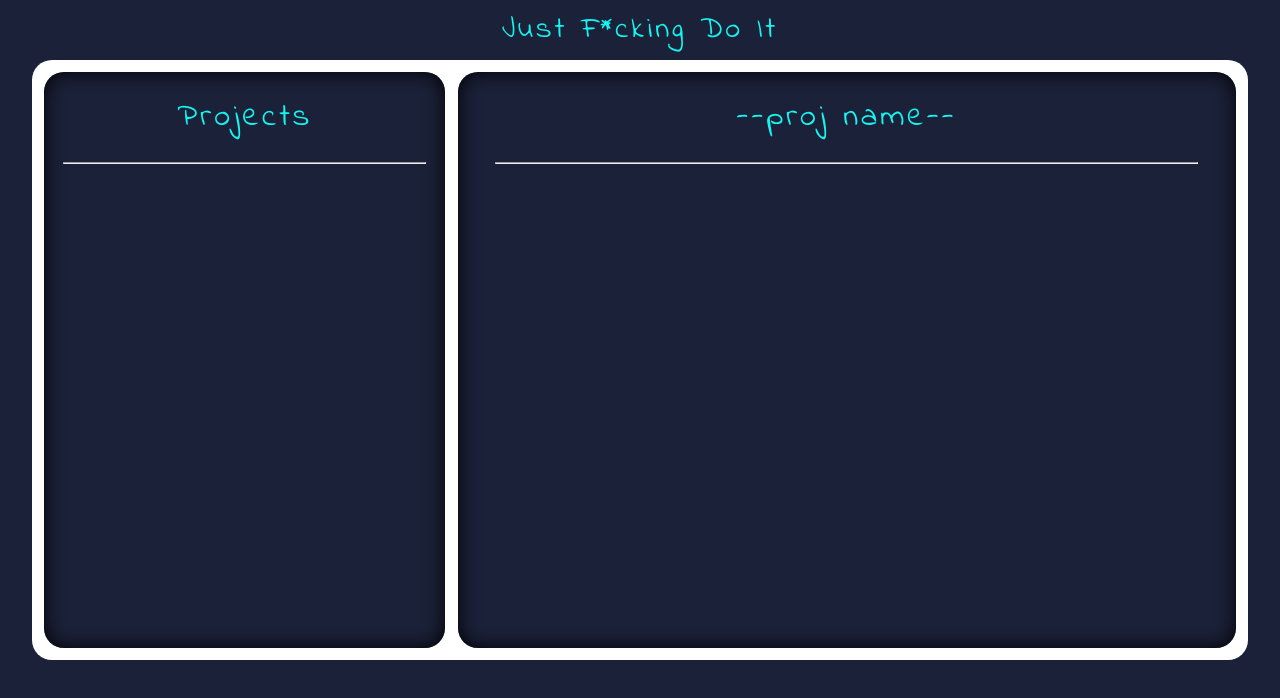
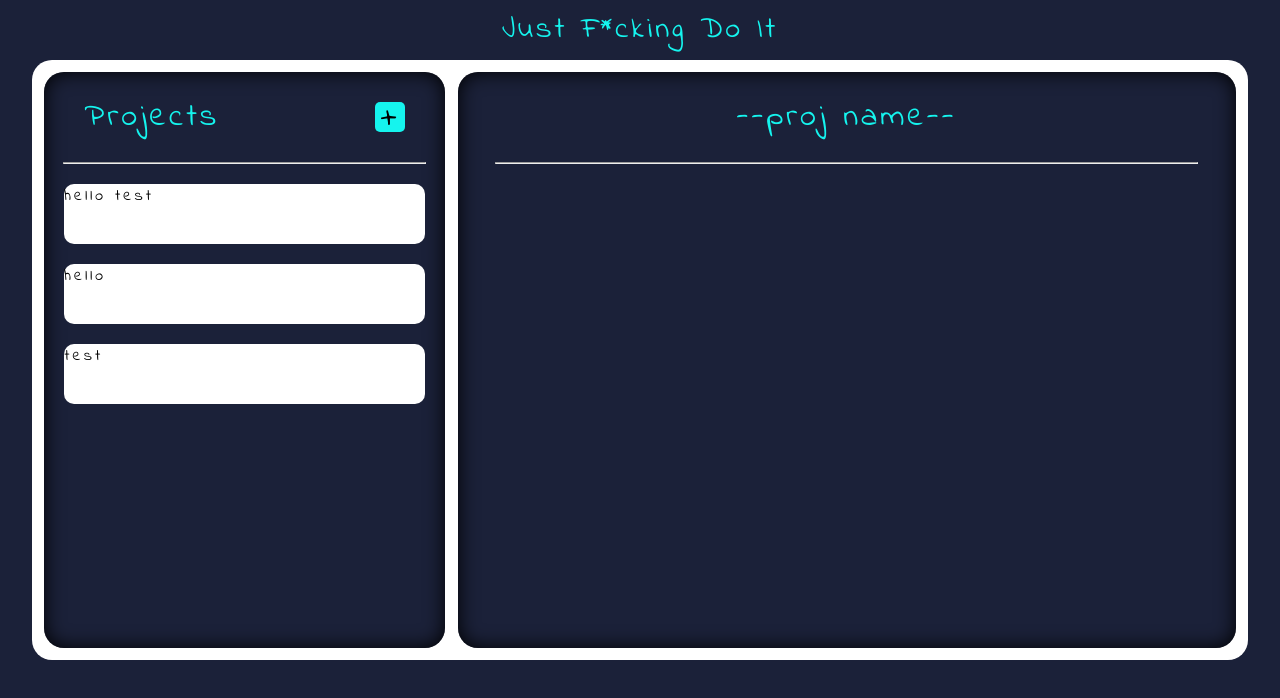
Before and after one commit to saltytomatoes/ToDoApp, a website built with webpack: page dist/index.html in a window 1280 px wide. Built offline with nearby package versions, Linux system fonts and the light colour scheme.

Commit message:
designed top bar of project holder, added project object

```diff
--- a/src/design.css
+++ b/src/design.css
@@ -47,6 +47,7 @@ header span:hover {
 
 hr {
     width: 90%;
+    margin-top: 0;
 }
 
 
@@ -60,6 +61,13 @@ hr {
 
 .subdiv h1 {
     text-align: center;
+}
+
+.notTxt {
+    -webkit-user-select: none; /* Safari */
+    -moz-user-select: none; /* Firefox */
+    -ms-user-select: none; /* IE10+/Edge */
+    user-select: none; /* Standard */
 }
 
 #mainHolder {
@@ -78,6 +86,43 @@ hr {
     margin: 1% 0 1% 1%;
 }
 
+#addProjectBtn {
+    height: 30px;
+    width: 30px;
+    border-radius: 5px;
+    background-color: var(--neonblue);
+    align-self: center;
+    text-align: center;
+    line-height: 30px;
+    font-size: 35px;
+    cursor:default;
+    transition: .1s;
+    margin-right: 10%;
+}
+
+#addProjectBtn:hover {
+    transform: scale(1.1);
+    box-shadow: 0 0 13px var(--neonblue);
+}
+
+#addProjectBtn:active {
+    transform: scale(1);
+}
+
+#projectHolder .topBar {
+    display: flex;
+    justify-content: space-between;
+}
+
+#projectHolder h1 {
+    margin-left: 10%;
+}
+
+
+
+
+
+
 .subdiv .title {
     text-align: center;
     color: var(--neonblue);
@@ -90,3 +135,12 @@ hr {
     margin: 1% 0 1% 1%;
     border-radius: 20px;
 }
+
+.project {
+    height: 60px;
+    width: 90%;
+    margin: auto;
+    background-color: white;
+    border-radius: 10px;
+    margin-top: 20px;
+}
--- a/src/index.js
+++ b/src/index.js
@@ -1,31 +1,78 @@
+
+import { EventEmitter } from './eventEmitter.js';
+
+// Converts string to dom elements
+function strToHtml(str) {
+    let parser = new DOMParser();
+    str = parser.parseFromString(str, "text/html").body.firstElementChild;
+
+    return str;
+}
 
 
-const InitialContent = (function () {
+// sets the initial view
+const InitializeView = (function () {
 
     const Content = document.querySelector("#Content");
 
-    const header = `<header>
+    const header = strToHtml(`
+                                <header>
                                 <span>Just</span> <span>F*cking</span> <span>Do</span> <span>It</span>
-                    </header>`;
+                                </header>
+                            `);
 
-    const projectHolder = `<div id="projectHolder" class="subdiv">
+
+    const projectHolder = strToHtml(`
+                                        <div id="projectHolder" class="subdiv">
+                                            <div class="topBar">
                                                 <h1 class="title">Projects</h1>
+                                                <div id="addProjectBtn" class="notTxt">+</div>
+                                            </div>
                                             <hr>
-                          </div>`;
+                                        </div>
+                                    `);
 
-    const projectMonitor = `<div id="projectMonitor" class="subdiv">
+
+
+    const projectMonitor = strToHtml(`
+                                        <div id="projectMonitor" class="subdiv">
                                             <h1 class="title">--proj name--</h1>
                                             <hr>
-                            </div>`;
-    const mainHolder = `<div id="mainHolder">
-                          ${projectHolder}
-                          ${projectMonitor}
-                        </div>`;
+                                        </div>`
+                                    );
 
 
-    Content.innerHTML = `
-                        ${header}
-                        ${mainHolder}
-                        `;
+    const mainHolder = strToHtml(`<div id="mainHolder"></div>`);
+    mainHolder.appendChild(projectHolder);
+    mainHolder.appendChild(projectMonitor);
+
+
+
+    Content.appendChild(header);
+    Content.appendChild(mainHolder);
+
+    return {
+        projectHolder,
+        projectMonitor
+    }
 
 })();
+
+
+//
+const App = (function () {
+
+    function Project(name) {
+        this.name = name;
+        this.dom = strToHtml(`<div class="project">${this.name}</div>`);
+
+        return this.dom;
+    }
+
+    InitializeView.projectHolder.appendChild(new Project("hello test"));
+    InitializeView.projectHolder.appendChild(new Project("hello"));
+    InitializeView.projectHolder.appendChild(new Project(" test"));
+
+
+
+})();
```
Lines whose indentation alone changed are shown as unchanged.
